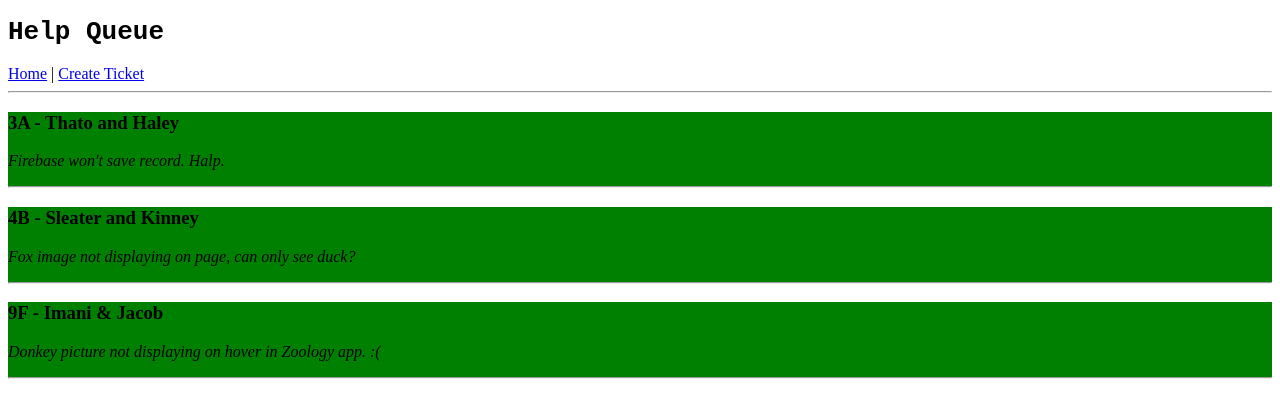
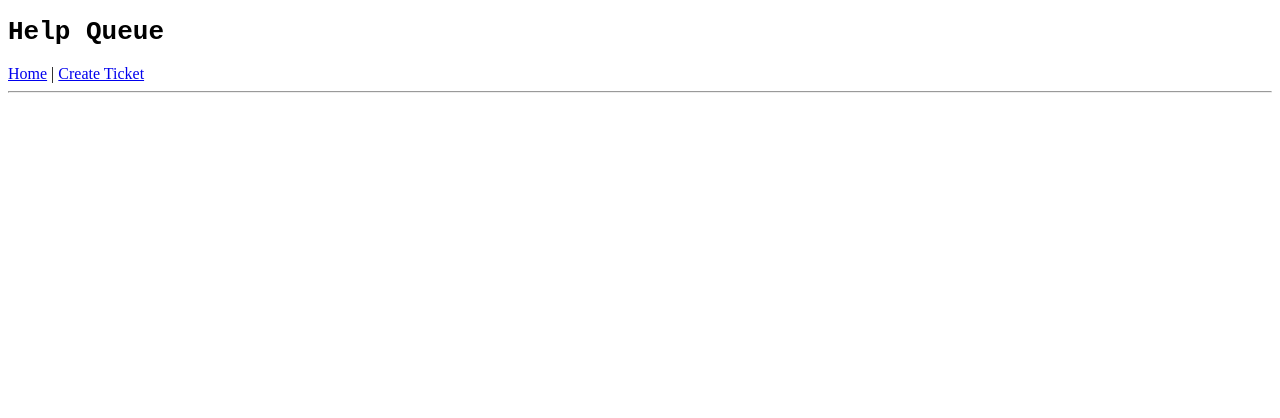
Before and after one commit to hisatokawaminami/react-startup, a React app: page /#/ in a window 1280 px wide. Shown: the top 418 px of the page. Built offline with nearby package versions, Linux system fonts and the light colour scheme.

Commit message:
add lifting state

```diff
--- a/src/components/App.jsx
+++ b/src/components/App.jsx
@@ -6,17 +6,35 @@ import TicketList from './TicketList';
 import NewTicketControl from './NewTicketControl';
 import Error404 from './Error404';
 
-function App(){
+class App extends React.Component {
+constructor(props) {
+  super(props);
+  this.state = {
+    masterTicketList: []
+  };
+  this.handleAddingNewTicketToList = this.handleAddingNewTicketToList.bind(this);
+
+}
+handleAddingNewTicketToList(newTicket){
+   var newMasterTicketList = this.state.masterTicketList.slice();
+   newMasterTicketList.push(newTicket);
+   this.setState({masterTicketList: newMasterTicketList});
+ };
+
+
+
+  render(){
     return (
       <div>
         <Header/>
         <Switch>
-        <Route exact path='/' component={TicketList} />
-        <Route path='/newticket' component={NewTicketControl} />
+          <Route exact path='/' render={()=><TicketList ticketList={this.state.masterTicketList } />} />
+          <Route path='/newticket' render={()=><NewTicketControl onNewTicketCreation={this.handleAddingNewTicketToList} />} />
           <Route component={Error404} />
         </Switch>
       </div>
     );
   }
+}
 
 export default App;
--- a/src/components/ConfirmationQuestions.jsx
+++ b/src/components/ConfirmationQuestions.jsx
@@ -1,12 +1,18 @@
 import React from 'react';
+import PropTypes from 'prop-types';
 
-function ConfirmationQuestions(){
+function ConfirmationQuestions(props){
   return (
     <div>
       <p>Have you gone through all the steps on the Learn How to Program debugging lesson?</p>
-      <button>Yes</button>
+        <button onClick={props.onTroubleshootingConfirmation}>Yes</button>
+
     </div>
   );
 }
 
+ConfirmationQuestions.propTypes = {
+  onTroubleshootingConfirmation: PropTypes.func
+};
+
 export default ConfirmationQuestions;
--- a/src/components/NewTicketControl.jsx
+++ b/src/components/NewTicketControl.jsx
@@ -1,6 +1,7 @@
 import React from 'react';
 import ConfirmationQuestions from './ConfirmationQuestions';
 import NewTicketForm from './NewTicketForm';
+import PropTypes from 'prop-types';
 
 class NewTicketControl extends React.Component {
 
@@ -9,20 +10,19 @@ class NewTicketControl extends React.Component {
     this.state = {
       formVisibleOnPage: false
     };
-  //   this.handleClick = this.handleClick.bind(this);
+    this.handleTroubleshootingConfirmation = this.handleTroubleshootingConfirmation.bind(this);
   }
-  // handleClick(){
-  //   this.setState({formVisibleOnPage: true});
-  //   console.log('formVisibleOnPage is currently set to:' + this.state.formVisibleOnPage);
-  //   console.log(this);
-  // }
+  handleTroubleshootingConfirmation(){
+   this.setState({formVisibleOnPage: true});
+ }
 
   render(){
     let currentlyVisibleContent = null;
     if (this.state.formVisibleOnPage){
-      currentlyVisibleContent = <NewTicketForm />;
+      currentlyVisibleContent = <NewTicketForm onNewTicketCreation={this.props.onNewTicketCreation}/>;
       } else {
-        currentlyVisibleContent = <ConfirmationQuestions />;
+        currentlyVisibleContent = <ConfirmationQuestions onTroubleshootingConfirmation={this.handleTroubleshootingConfirmation}/>;
+
       }
     return (
       <div>
@@ -32,4 +32,8 @@ class NewTicketControl extends React.Component {
   }
 }
 
+NewTicketControl.propTypes = {
+  onNewTicketCreation: PropTypes.func
+};
+
 export default NewTicketControl;
--- a/src/components/NewTicketForm.jsx
+++ b/src/components/NewTicketForm.jsx
@@ -1,25 +1,48 @@
 import React from 'react';
+import PropTypes from 'prop-types';
 
-function NewTicketForm(){
+function NewTicketForm(props){
+  let _names = null;
+  let _location = null;
+  let _issue = null;
+
+  function handleNewTicketFormSubmission(event) {
+  event.preventDefault();
+  console.log(_names.value);
+  console.log(_location.value);
+  console.log(_issue.value);
+  props.onNewTicketCreation({names: _names.value, location: _location.value, issue: _issue.value});
+  _names.value = '';
+  _location.value = '';
+  _issue.value = '';
+
+  }
   return (
     <div>
-      <form>
+      <form onSubmit={handleNewTicketFormSubmission}>
         <input
           type='text'
           id='names'
-          placeholder='Pair Names' />
+          placeholder='Pair Names'
+          ref={(input) => {_names = input;}}/>
         <input
           type='text'
           id='location'
-          placeholder='Location'/>
+          placeholder='Location'
+          ref={(input) => {_location = input;}}/>
         <textarea
           id='issue'
           placeholder='Describe your issue.'
-        />
-        <button>Help!</button>
+          ref={(textarea) => {_issue = textarea;}}/>
+        <button type='submit'>Help!</button>
       </form>
     </div>
+
   );
 }
 
+NewTicketForm.propTypes = {
+  onNewTicketCreation: PropTypes.func
+};
+
 export default NewTicketForm;
--- a/src/components/TicketList.jsx
+++ b/src/components/TicketList.jsx
@@ -1,29 +1,12 @@
 import React from 'react';
 import Ticket from './Ticket';
+import PropTypes from 'prop-types';
 
-var masterTicketList = [
-  {
-    names: 'Thato and Haley',
-    location: '3A',
-    issue: 'Firebase won\'t save record. Halp.'
-  },
-  {
-    names: 'Sleater and Kinney',
-    location: '4B',
-    issue: 'Fox image not displaying on page, can only see duck?'
-  },
-  {
-    names: 'Imani & Jacob',
-    location: '9F',
-    issue: 'Donkey picture not displaying on hover in Zoology app. :('
-  }
-];
-
-function TicketList(){
+function TicketList(props){
   return(
     <div>
       <hr/>
-      {masterTicketList.map((ticket, index)=>
+      {props.ticketList.map((ticket, index)=>
         <Ticket names={ticket.names}
           location={ticket.location}
           issue={ticket.issue}
@@ -33,4 +16,8 @@ function TicketList(){
   );
 }
 
+TicketList.propTypes = {
+  TicketList: PropTypes.array
+};
+
 export default TicketList;
```
Lines whose indentation alone changed are shown as unchanged.
